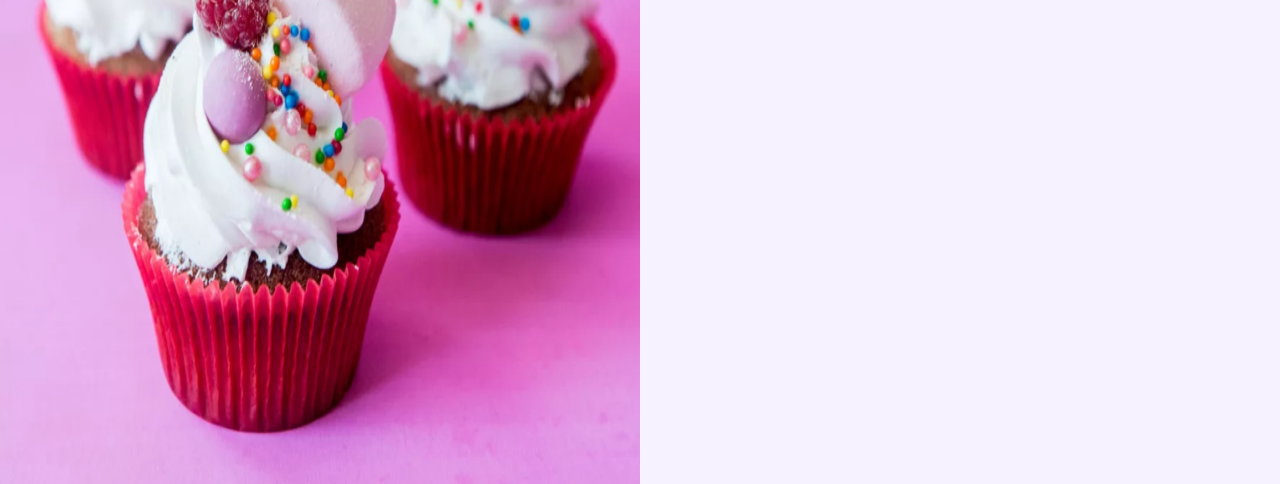
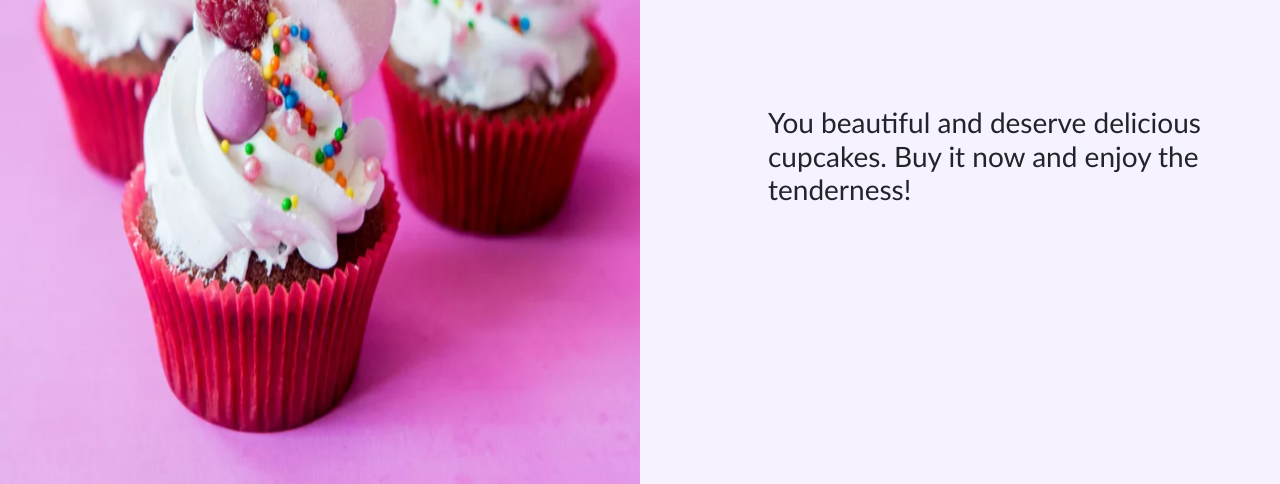
Before and after one commit to syeda-hamnah/hackathon, a plain HTML site: page index.html in a window 1280 px wide. Shown: the part 316-800 px from the top of the page. Drawn offline with nearby package versions, Linux system fonts and the light colour scheme; files whose address does not match are found by name.

Commit message:
Update index.html

```diff
--- a/index.html
+++ b/index.html
@@ -22,11 +22,9 @@
     <img src="./Photos/cupcakeimage.png" alt="mainimage" width="777px" height="800px" id="mainimage">
 <div class="title">
     <h1> Delicious cupcakes <br> from <span>CupYork</span></h1>
+    <br> <br>
+    <h3>You beautiful and deserve delicious cupcakes. Buy it now and enjoy the tenderness!</h3>
 </div>
-
-
-
-
     <script src="https://cdn.jsdelivr.net/npm/bootstrap@5.3.3/dist/js/bootstrap.bundle.min.js" integrity="sha384-YvpcrYf0tY3lHB60NNkmXc5s9fDVZLESaAA55NDzOxhy9GkcIdslK1eN7N6jIeHz" crossorigin="anonymous"></script>
 </body>
 </body>
```
